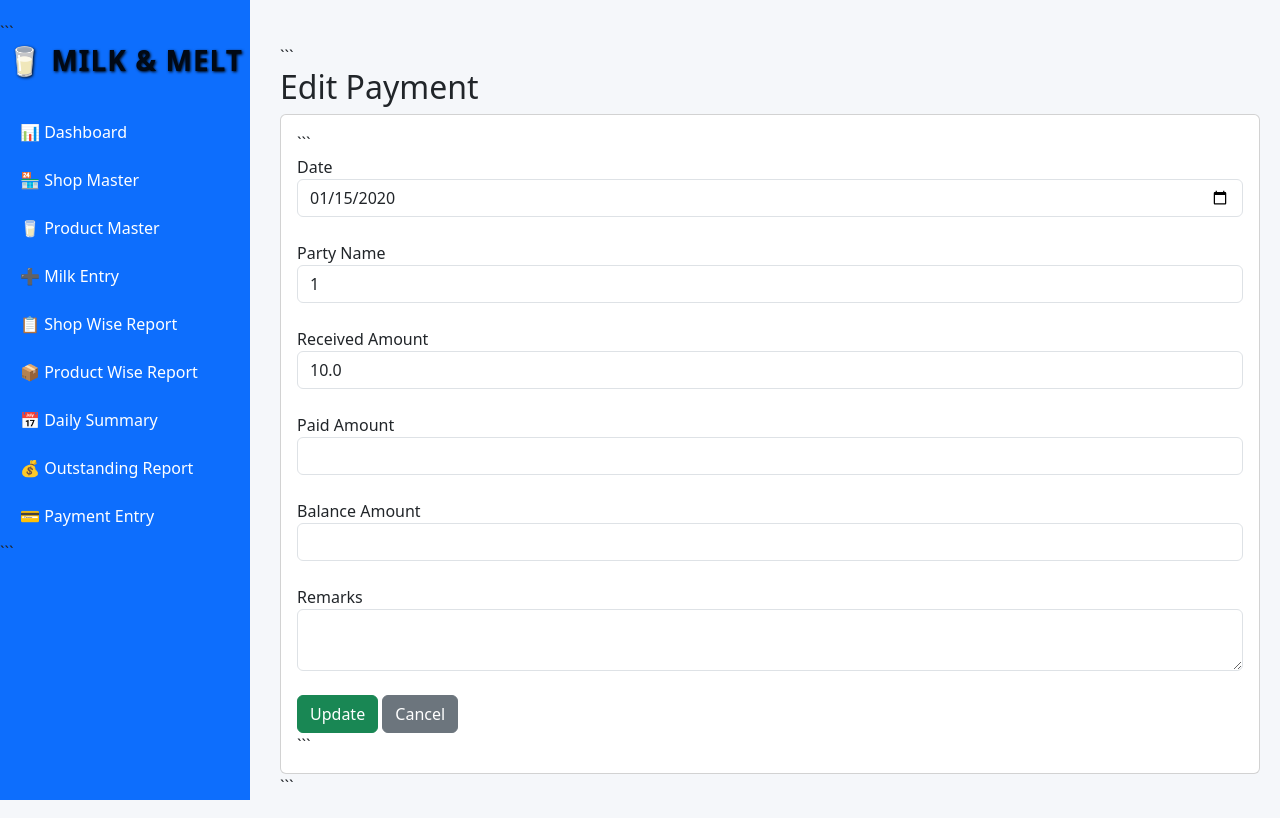
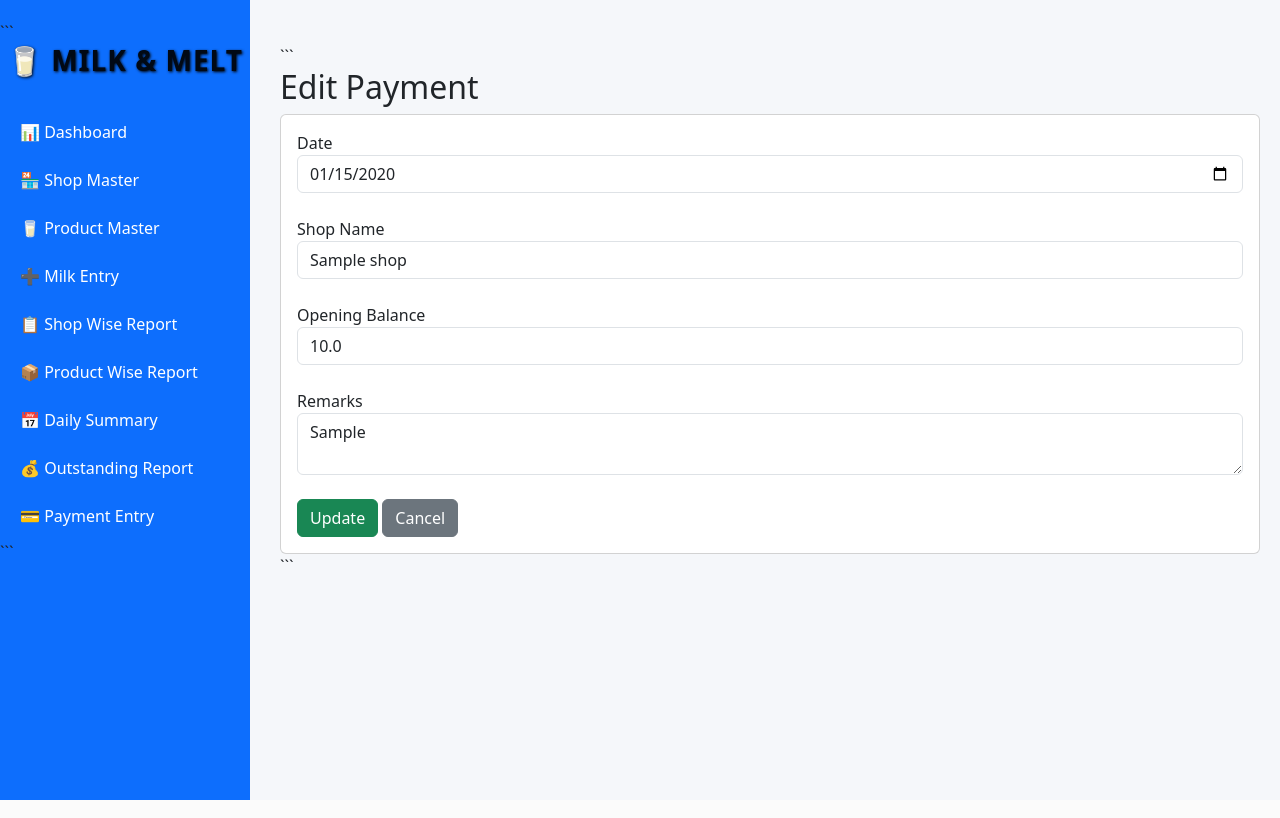
Before and after one commit to mhariprasath-28/Milk-Software, a Flask app: page /edit-payment/1 in a window 1280 px wide. Run offline with Flask 3, Linux system fonts and the light colour scheme; tables that the repository leaves empty hold one stand-in row (values such as "Sample post").

Commit message:
Update edit_payment.html

````diff
--- a/templates/edit_payment.html
+++ b/templates/edit_payment.html
@@ -6,7 +6,6 @@
 
 <div class="card p-3">
 
-```
     <form method="POST">
 
         <label>Date</label>
@@ -18,48 +17,29 @@
 
         <br>
 
-    <label>Party Name</label>
-    <input type="text"
-           name="person_name"
-           class="form-control"
-           value="{{ payment[2] }}"
-           required>
+        <label>Shop Name</label>
+        <select name="shop_id" class="form-control">
+            {% for shop in shops %}
+            <option value="{{ shop[0] }}"
+                {% if shop[0] == payment[2] %}selected{% endif %}>
+                {{ shop[1] }}
+            </option>
+            {% endfor %}
+        </select>
 
         <br>
 
-    <label>Received Amount</label>
+        <label>Opening Balance</label>
         <input type="number"
-           id="received"
-           name="received_amount"
+               name="opening_balance"
                class="form-control"
-           value="{{ payment[3] }}"
-           required>
-
-    <br>
-
-    <label>Paid Amount</label>
-    <input type="number"
-           id="paid"
-           name="paid_amount"
-           class="form-control"
-           value="{{ payment[4] }}"
-           required>
-
-    <br>
-
-    <label>Balance Amount</label>
-    <input type="number"
-           id="balance"
-           name="balance_amount"
-           class="form-control"
-           value="{{ payment[5] }}"
-           readonly>
+               value="{{ payment[3] }}">
 
         <br>
 
         <label>Remarks</label>
         <textarea name="remarks"
-              class="form-control">{{ payment[6] }}</textarea>
+                  class="form-control">{{ payment[4] }}</textarea>
 
         <br>
 
@@ -74,9 +54,10 @@
         </a>
 
     </form>
-```
 
 </div>
+
+
 
 <script>
 
````
Lines whose indentation alone changed are shown as unchanged.
